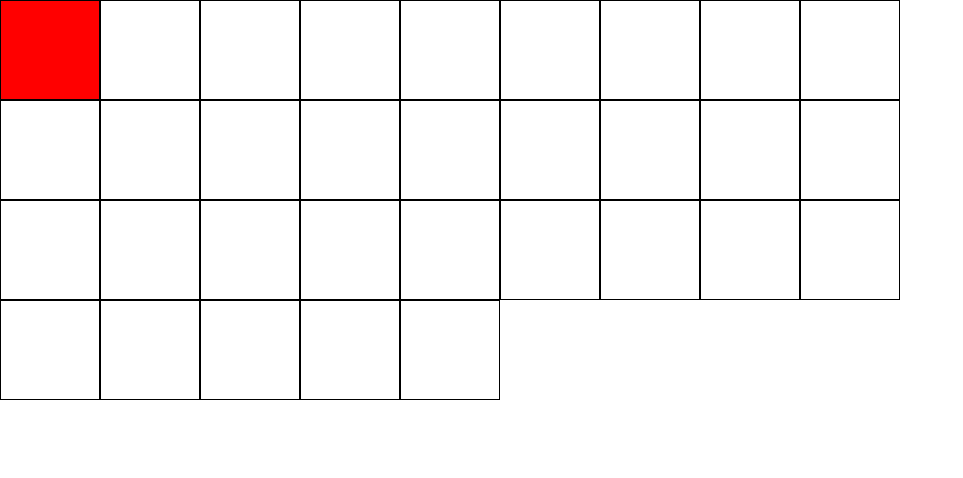
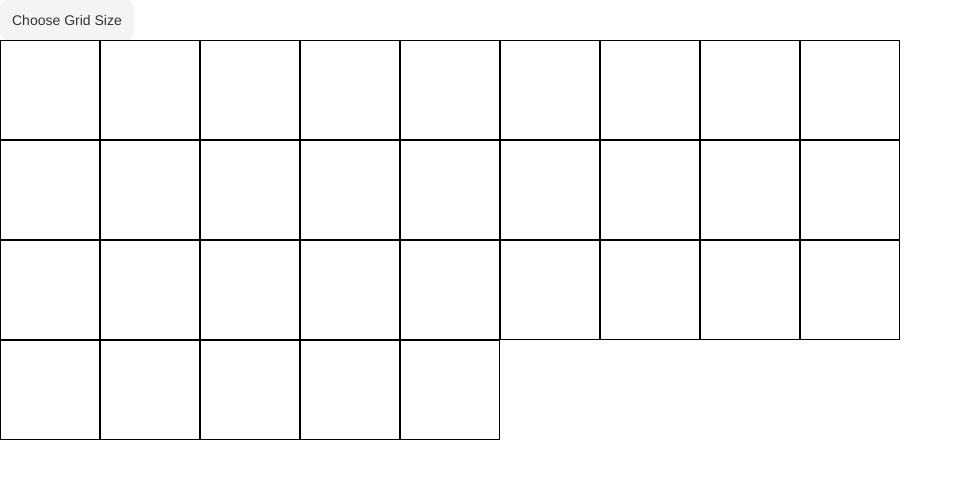
Before and after one commit to mkelson3008/etch-a-sketch, a plain HTML site: page index.html in a window 1280 px wide. Shown: the whole page, without its empty margins (0-963 px from the left). Drawn offline with Linux system fonts and the light colour scheme.

Commit message:
Complete step 3 of the project
In addition to completing part 3 of the project, changes included refactoring existing code via
making them modular.

```diff
--- a/index.html
+++ b/index.html
@@ -8,6 +8,7 @@
     <title>Document</title>
 </head>
 <body>
+    <button class="gridSizeBtn" role="button">Choose Grid Size</button>
     <div class="mainContainer"></div>
 </body>
 </html>
--- a/main.js
+++ b/main.js
@@ -1,12 +1,19 @@
 // Set up the grid
-for (let i = 0; i < 32; i++) {
+
+function createGrid(gridSize = 32) {
+    for (let i = 0; i < gridSize; i++) {
         let mainContainer = document.querySelector(".mainContainer")
         const div = document.createElement("div");
         div.classList.toggle("box");
         mainContainer.appendChild(div);
     }
 
+    addHover();
+}
+
+
 // Create the hovering effect expected when interacting with grid
+function addHover() {
     const boxes = document.querySelectorAll(".box");
 
     boxes.forEach((box) => {
@@ -14,3 +21,27 @@ boxes.forEach((box) => {
             box.classList.add("hoveringColor");
         });
     });
+
+}
+
+function removeGrid() {
+    const boxes = document.querySelectorAll(".box");
+    boxes.forEach((box) => {
+        box.remove();
+    });
+}
+
+createGrid();
+const gridSizeBtn = document.querySelector(".gridSizeBtn");
+const maxSize = 100;
+gridSizeBtn.addEventListener("click", () => {
+    const size = Number(prompt("Enter a new size", "64"));
+
+    if (size > maxSize){
+        alert("Size cannot exceed 100.");
+    }
+    else {
+        removeGrid();
+        createGrid(size);
+    }
+})
--- a/styles.css
+++ b/styles.css
@@ -68,3 +68,27 @@ h1, h2, h3, h4, h5, h6 {
   border: 1px solid black;
   background-color: red;
 }
+
+/* Pre-made button style taken from: https://getcssscan.com/css-buttons-examples  */
+.gridSizeBtn {
+  background-color: rgba(51, 51, 51, 0.05);
+  border-radius: 8px;
+  border-width: 0;
+  color: #333333;
+  cursor: pointer;
+  display: inline-block;
+  font-family: "Haas Grot Text R Web", "Helvetica Neue", Helvetica, Arial, sans-serif;
+  font-size: 14px;
+  font-weight: 500;
+  line-height: 20px;
+  list-style: none;
+  margin: 0;
+  padding: 10px 12px;
+  text-align: center;
+  transition: all 200ms;
+  vertical-align: baseline;
+  white-space: nowrap;
+  user-select: none;
+  -webkit-user-select: none;
+  touch-action: manipulation;
+}
```
Lines whose indentation alone changed are shown as unchanged.
